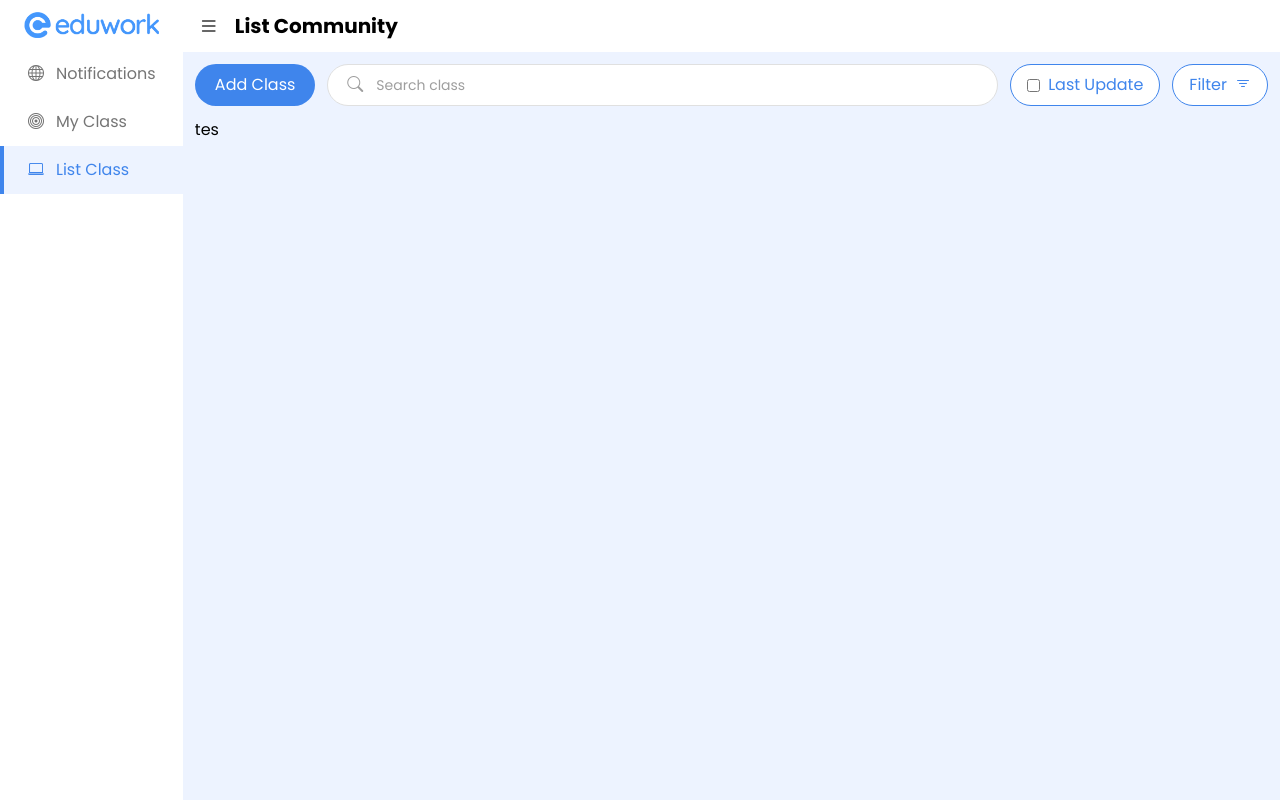
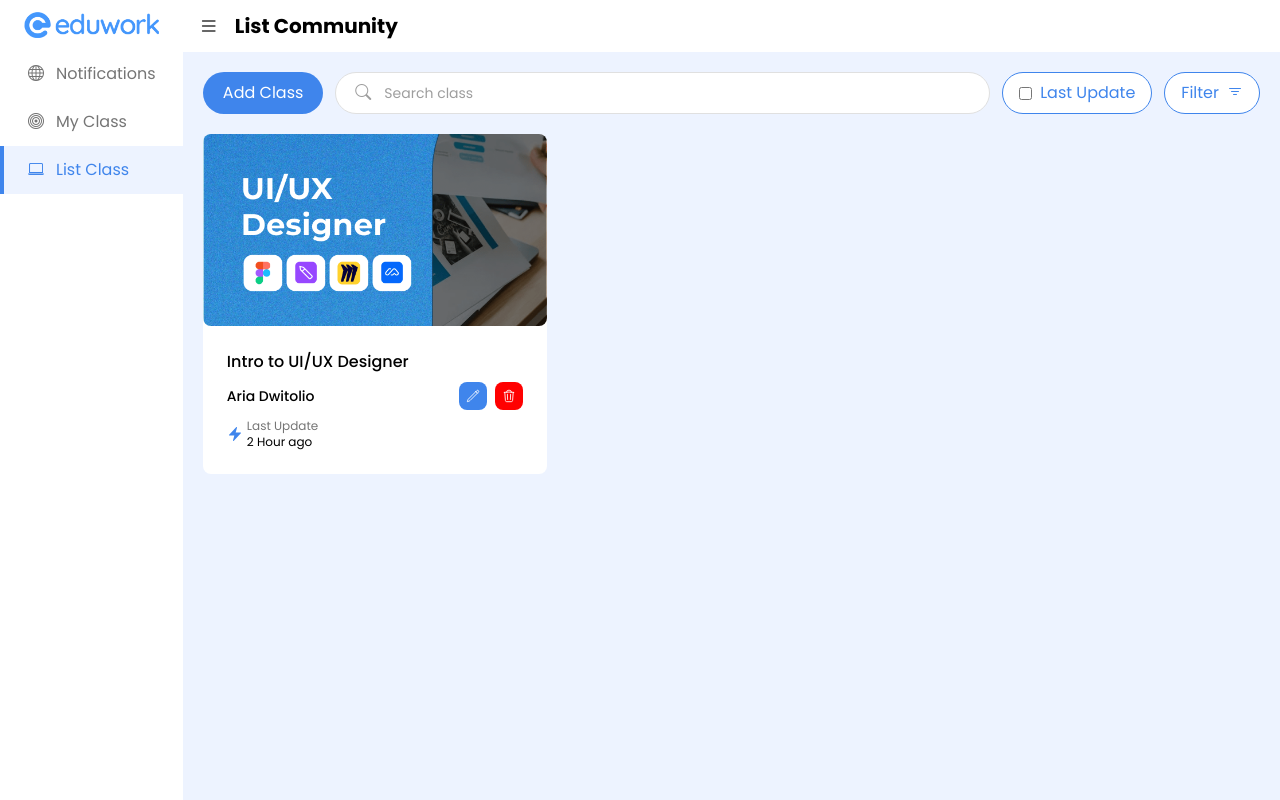
Before and after one commit to NafisHandoko/eduwork-lms-student-dashboard, a React (Vite) app: page /list-class in a window 1280 px wide. Built offline with nearby package versions, Linux system fonts and the light colour scheme.

Commit message:
refactor(ui): added class card in list-class page

```diff
--- a/src/pages/list-class.tsx
+++ b/src/pages/list-class.tsx
@@ -1,6 +1,8 @@
 import { useState } from 'react'
 import StudentTemplate from '../components/templates/student-template'
 import ListClassActionPanel from '../components/molecules/list-class/action-panel'
+import CardDummyImg from '../assets/dummy/list-class-card.png'
+import { HiBolt, HiOutlinePencil, HiOutlineTrash } from "react-icons/hi2";
 
 export default function ListClass() {
     const [isExpand, setIsExpand] = useState(true)
@@ -14,9 +16,31 @@ export default function ListClass() {
             </div>
 
             {/* main content */}
-            <div className='flex flex-col gap-3 p-3'>
+            <div className='flex flex-col gap-5 p-5'>
                 <ListClassActionPanel />
-                <div>tes</div>
+                <div className='grid grid-cols-3 gap-3'>
+                    <div className='flex flex-col rounded-lg bg-white max-w-1/3 rounded-lg'>
+                        {/* <img src={CardDummyImg} alt="" className='object-cover rounded-lg' /> */}
+                        <div className={`h-48 bg-cover bg-center rounded-lg`} style={{ backgroundImage: `url(${CardDummyImg})` }}></div>
+                        <div className='flex flex-col gap-2 p-6'>
+                            <h2 className='font-medium'>Intro to UI/UX Designer</h2>
+                            <div className='flex flex-row items-center justify-between gap-3'>
+                                <span className='text-sm font-medium'>Aria Dwitolio</span>
+                                <div className='flex flex-row gap-2'>
+                                    <div className='bg-primary-main w-7 h-7 flex items-center justify-center rounded-lg text-white text-sm'><HiOutlinePencil /></div>
+                                    <div className='bg-flowkit-red w-7 h-7 flex items-center justify-center rounded-lg text-white text-sm'><HiOutlineTrash /></div>
+                                </div>
+                            </div>
+                            <div className='flex flex-row items-center gap-1'>
+                                <span className='text-primary-main'><HiBolt /></span>
+                                <div className='flex flex-col'>
+                                    <span className='text-xs text-neutral-70'>Last Update</span>
+                                    <span className='text-xs'>2 Hour ago</span>
+                                </div>
+                            </div>
+                        </div>
+                    </div>
+                </div>
             </div>
         </StudentTemplate>
     )
```
Also changed, not shown: src/assets/dummy/list-class-card.png (added).
